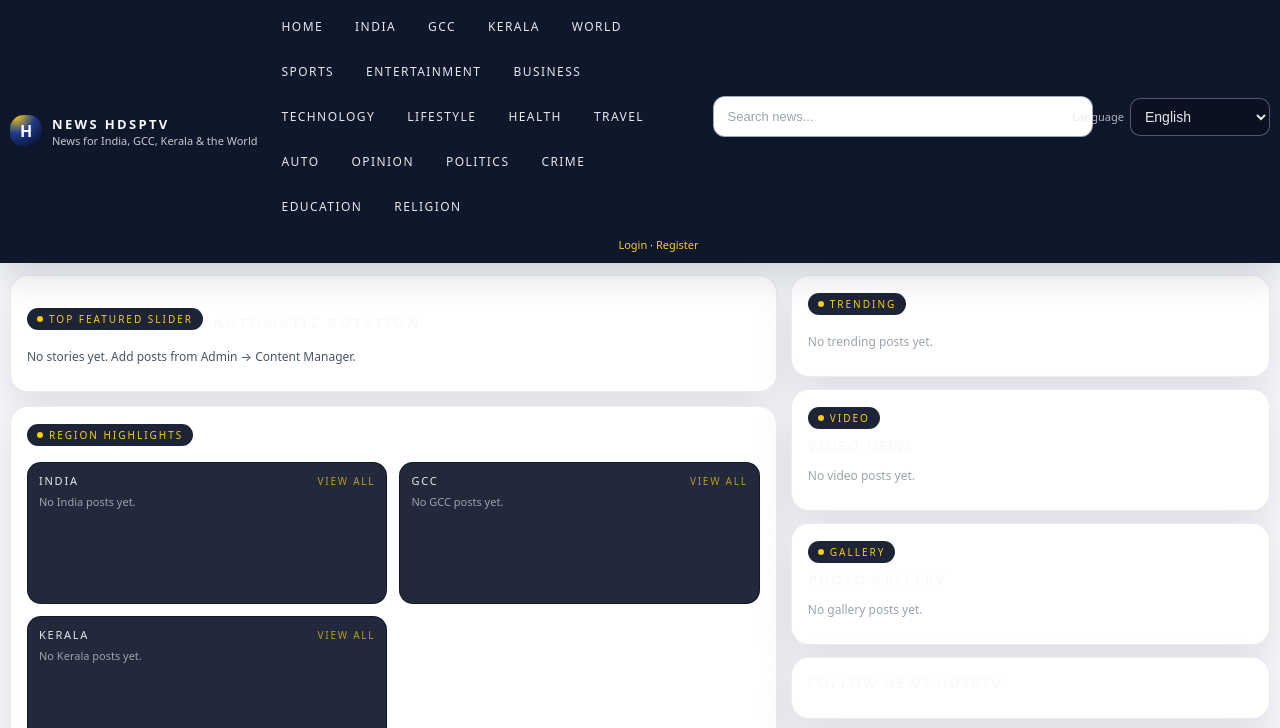
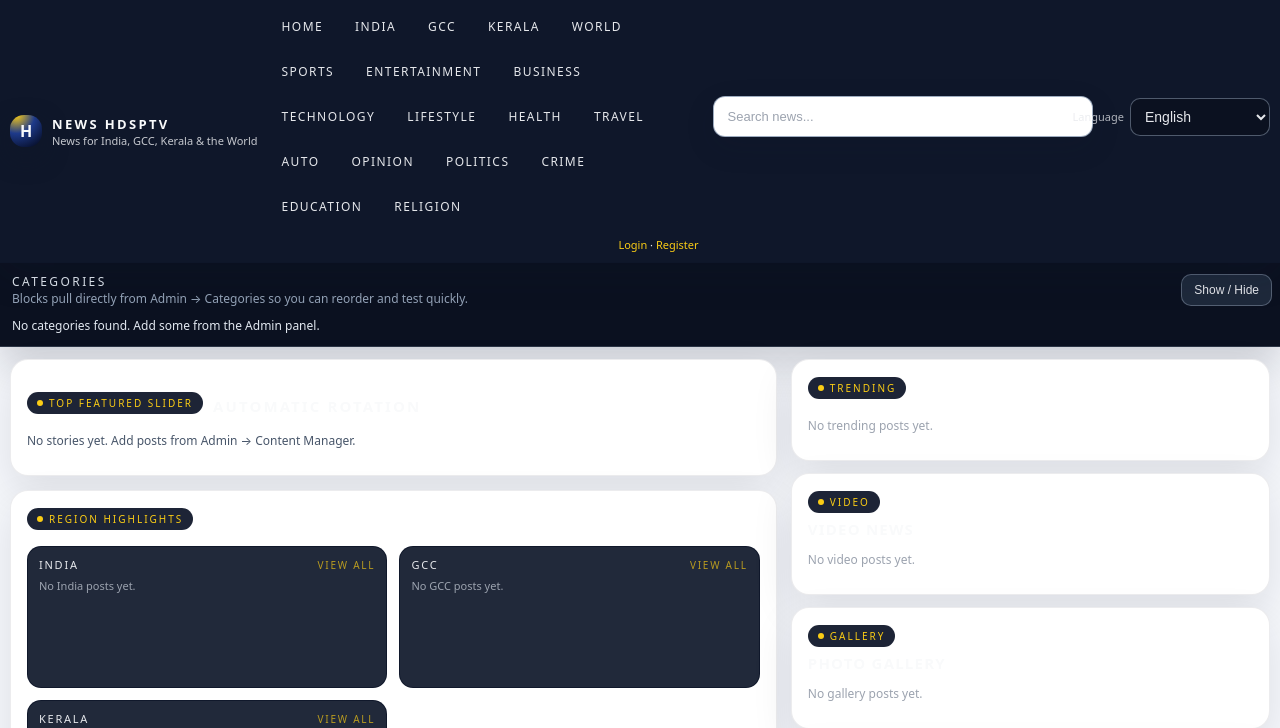
Before and after one commit to Thoombilworld/hdsptv, a PHP site: page / in a window 1280 px wide. Shown: the top 728 px of the page. Run offline with PHP 8.4, Linux system fonts and the light colour scheme; some libraries are stand-ins or nearby versions.

Commit message:
Improve homepage category ribbon

```diff
--- a/app/Views/frontend/home.php
+++ b/app/Views/frontend/home.php
@@ -150,6 +150,88 @@
       border-radius:12px;
     }
     .nav-main a:hover { background:rgba(15,23,42,0.8); color:#FACC15; text-decoration:none; }
+
+    .nav-categories {
+      display:flex;
+      align-items:center;
+      gap:10px;
+      flex-wrap:wrap;
+    }
+    .nav-categories .chip {
+      background:rgba(30,41,59,0.9);
+      color:#E5E7EB;
+      border:1px solid rgba(148,163,184,0.5);
+      border-radius:12px;
+      padding:8px 12px;
+      font-size:11px;
+      letter-spacing:.08em;
+      text-transform:uppercase;
+      box-shadow:0 8px 20px rgba(0,0,0,0.18);
+    }
+    .nav-categories .chip:hover { background:rgba(30,64,175,0.5); color:#FACC15; text-decoration:none; }
+
+    .category-ribbon {
+      width:100%;
+      background:#0B1120;
+      border-bottom:1px solid rgba(148,163,184,0.25);
+      box-shadow:0 18px 38px rgba(15,23,42,0.18);
+    }
+    .category-ribbon-inner {
+      width:min(1280px, 100% - 20px);
+      margin:0 auto;
+      padding:10px 12px 12px;
+    }
+    .category-ribbon-head {
+      display:flex;
+      justify-content:space-between;
+      align-items:center;
+      gap:10px;
+      margin-bottom:10px;
+      color:#E2E8F0;
+    }
+    .category-ribbon-title {
+      font-size:12px;
+      letter-spacing:.2em;
+      text-transform:uppercase;
+    }
+    .category-ribbon-toggle {
+      background:#1E293B;
+      color:#E5E7EB;
+      border:1px solid rgba(148,163,184,0.45);
+      border-radius:10px;
+      padding:8px 12px;
+      font-size:12px;
+      cursor:pointer;
+    }
+
+    .category-drawer {
+      display:grid;
+      grid-template-columns: repeat(auto-fit, minmax(180px, 1fr));
+      gap:10px;
+      max-height:420px;
+      overflow:hidden;
+      transition:max-height .25s ease;
+    }
+    .category-drawer.is-collapsed { max-height:0; padding:0; margin:0; border:0; }
+    .category-pill {
+      background:#111827;
+      border:1px solid rgba(148,163,184,0.3);
+      border-radius:12px;
+      padding:10px 12px;
+      display:flex;
+      flex-direction:column;
+      gap:4px;
+      color:#E5E7EB;
+      box-shadow:0 10px 22px rgba(15,23,42,0.25);
+    }
+    .category-pill h4 {
+      margin:0;
+      font-size:13px;
+      letter-spacing:.1em;
+      text-transform:uppercase;
+      color:#FACC15;
+    }
+    .category-pill small { color:#94A3B8; font-size:11px; }
 
     .nav-utilities {
       width:100%;
@@ -822,6 +904,7 @@
       $slug = strtolower($cat['slug']);
       $category_blocks[$slug] = [
         'label' => $cat['name'],
+        'slug'  => $slug,
         'items' => $category_posts[$slug] ?? [],
       ];
     }
@@ -829,9 +912,15 @@
     foreach ($category_posts as $slug => $items) {
       $category_blocks[$slug] = [
         'label' => ucwords(str_replace('-', ' ', $slug)),
+        'slug'  => $slug,
         'items' => $items,
       ];
     }
+  }
+
+  $category_nav_cards = array_values($category_blocks);
+  if (count($category_nav_cards) > 18) {
+    $category_nav_cards = array_slice($category_nav_cards, 0, 18);
   }
 
   function hs_post_date($p) {
@@ -862,6 +951,14 @@
           <a href="<?= htmlspecialchars($item['url']) ?>"><?= htmlspecialchars(hs_t('nav_' . $item['slug'], $item['label'])) ?></a>
         <?php endforeach; ?>
       </nav>
+      <?php if (!empty($category_nav_cards)): ?>
+        <div class="nav-categories" aria-label="Quick category chips">
+          <?php foreach (array_slice($category_nav_cards, 0, 6) as $chip): ?>
+            <?php $chipSlug = $chip['slug'] ?? strtolower($chip['label']); ?>
+            <a class="chip" href="<?= hs_category_url($chipSlug) ?>"><?= htmlspecialchars($chip['label']) ?></a>
+          <?php endforeach; ?>
+        </div>
+      <?php endif; ?>
       <div class="nav-utilities stack-mobile">
         <form class="nav-search" action="<?= hs_search_url() ?>" method="get" data-testid="nav-search-form">
           <label class="sr-only" for="nav-search"><?= htmlspecialchars(hs_t('search_label', 'Search')) ?></label>
@@ -895,6 +992,33 @@
     </div>
   </div>
 </header>
+
+<div class="category-ribbon" aria-label="Category quick links">
+  <div class="category-ribbon-inner">
+    <div class="category-ribbon-head">
+      <div>
+        <div class="category-ribbon-title"><?= htmlspecialchars(hs_t('categories', 'Categories')) ?></div>
+        <div style="font-size:12px; color:#94A3B8;">Blocks pull directly from Admin → Categories so you can reorder and test quickly.</div>
+      </div>
+      <button class="category-ribbon-toggle" type="button" data-category-toggle>
+        <?= htmlspecialchars(hs_t('toggle_categories', 'Show / Hide')) ?>
+      </button>
+    </div>
+    <div class="category-drawer" data-category-drawer>
+      <?php if (empty($category_nav_cards)): ?>
+        <div style="color:#E2E8F0; font-size:12px;">No categories found. Add some from the Admin panel.</div>
+      <?php else: ?>
+        <?php foreach ($category_nav_cards as $block): ?>
+          <?php $navSlug = $block['slug'] ?? strtolower($block['label']); ?>
+          <a class="category-pill" href="<?= hs_category_url($navSlug) ?>">
+            <h4><?= htmlspecialchars($block['label']) ?></h4>
+            <small><?= !empty($block['items']) ? count($block['items']) . ' ' . htmlspecialchars(hs_t('posts', 'Posts')) : htmlspecialchars(hs_t('empty_category', 'Awaiting content')) ?></small>
+          </a>
+        <?php endforeach; ?>
+      <?php endif; ?>
+    </div>
+  </div>
+</div>
 
 <?php if ($topAd = $ad_for('homepage_top')): ?>
   <div class="ads-slot ads-top">
@@ -1345,6 +1469,17 @@
       });
     });
   }
+
+  const categoryDrawer = document.querySelector('[data-category-drawer]');
+  const categoryToggle = document.querySelector('[data-category-toggle]');
+  if (categoryDrawer && categoryToggle) {
+    let collapsed = false;
+    categoryToggle.addEventListener('click', () => {
+      collapsed = !collapsed;
+      categoryDrawer.classList.toggle('is-collapsed', collapsed);
+      categoryToggle.innerText = collapsed ? '<?= addslashes(hs_t('show_categories', 'Show categories')) ?>' : '<?= addslashes(hs_t('hide_categories', 'Hide categories')) ?>';
+    });
+  }
 </script>
 </body>
 </html>
```
